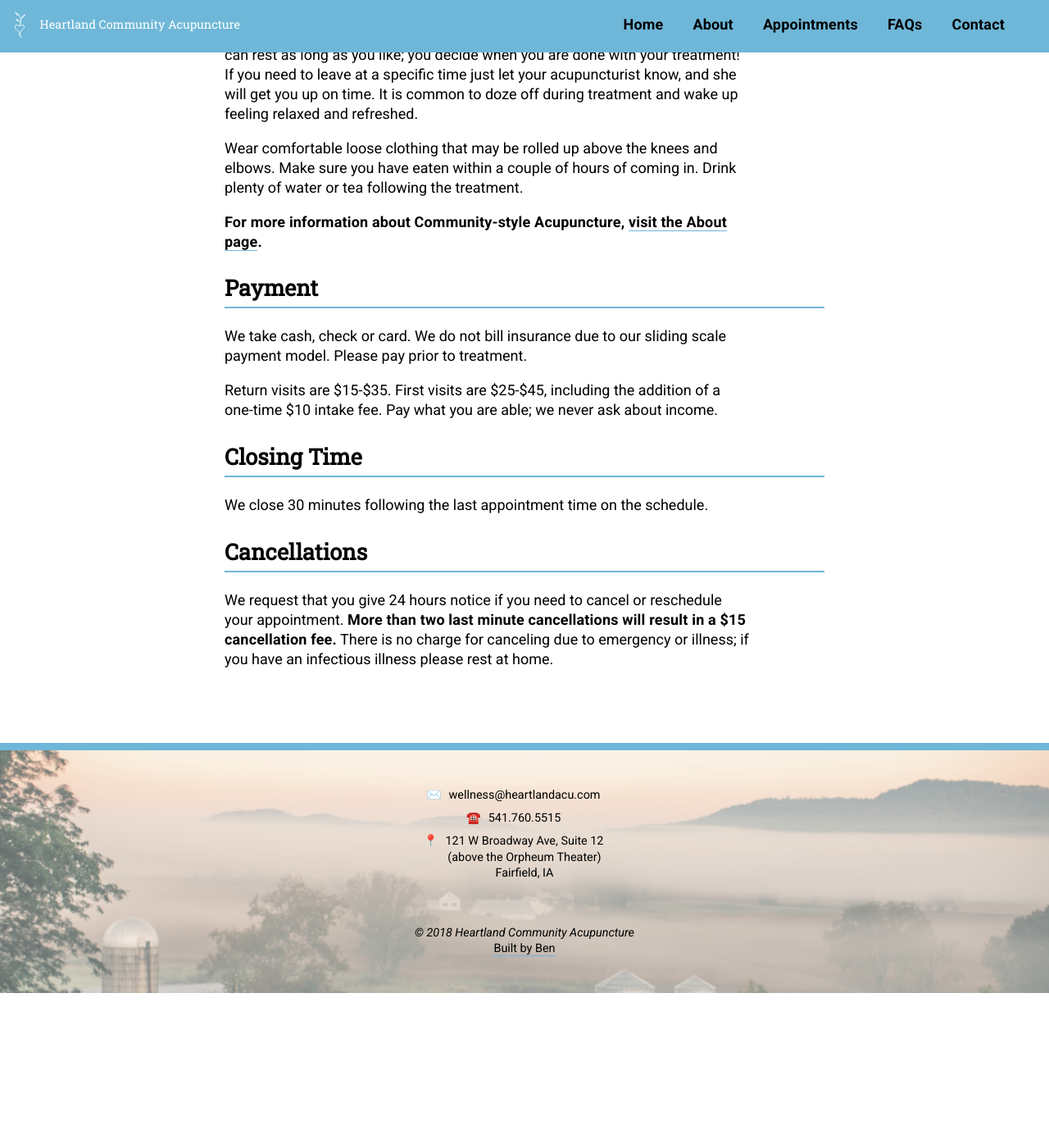
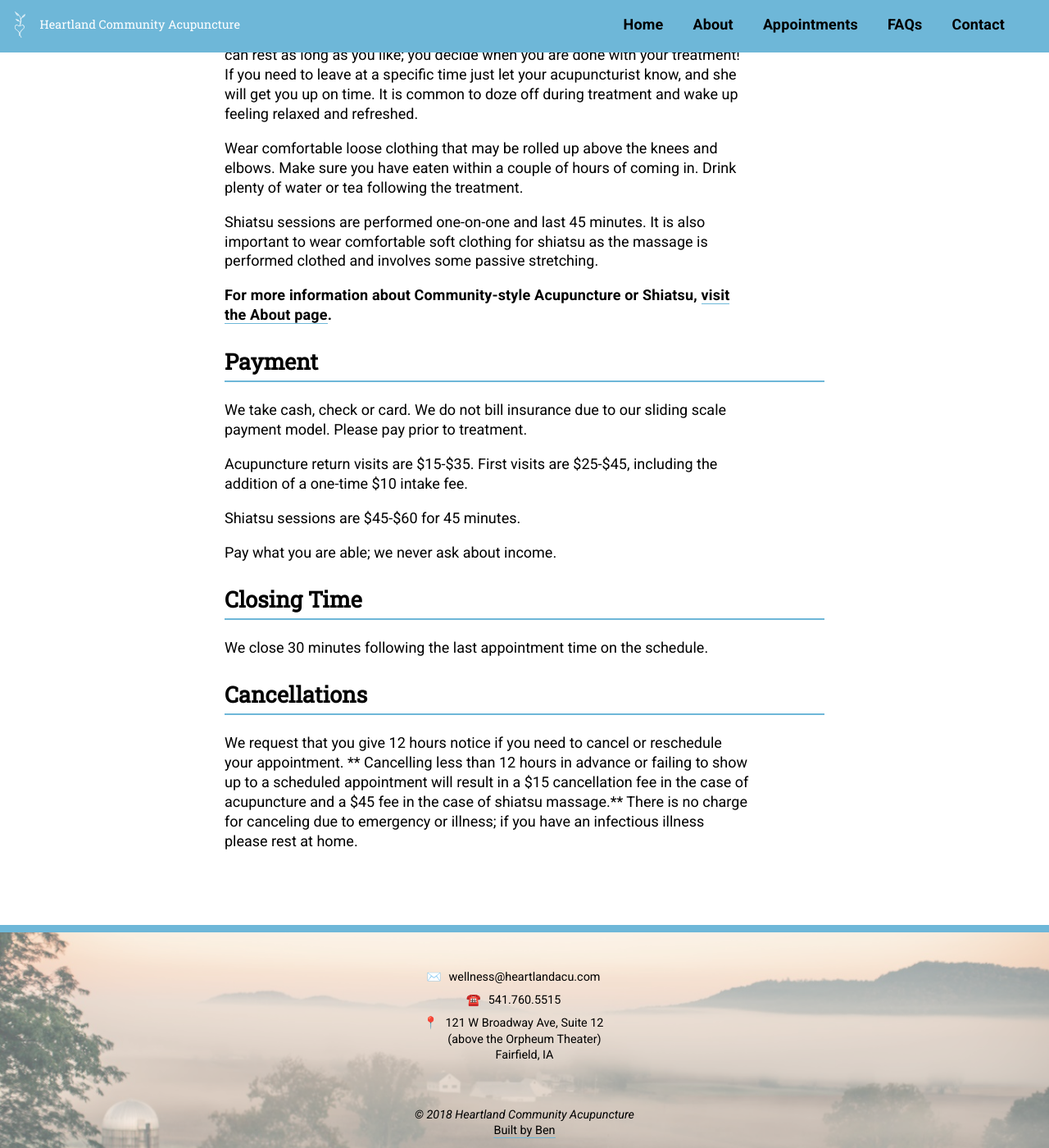
Before and after one commit to alwaysblank/heartlandacu, a Jekyll site: the page built from appointments.md, in a window 1280 px wide and 1400 px high, scrolled down 826 px. Shown: the whole window at 82% size. Built offline with Jekyll 4.4.1, drawn with Linux system fonts in a browser that asks for light colours; a script that is not in the unit is left out; before the commit the page ends 2037 px from its top, so only the background shows below that.

Commit message:
Update Pages “appointments”

```diff
--- a/appointments.md
+++ b/appointments.md
@@ -22,13 +22,19 @@ Appointments last approximately 30-60 minutes. After the needles are in, you can
 
 Wear comfortable loose clothing that may be rolled up above the knees and elbows. Make sure you have eaten within a couple of hours of coming in. Drink plenty of water or tea following the treatment.
 
-**For more information about Community-style Acupuncture, [visit the About page](/about/).**
+Shiatsu sessions are performed one-on-one and last 45 minutes.  It is also important to wear comfortable soft clothing for shiatsu as the massage is performed clothed and involves some passive stretching.
+
+**For more information about Community-style Acupuncture or Shiatsu, [visit the About page](/about/).**
 
 ## Payment
 
 We take cash, check or card. We do not bill insurance due to our sliding scale payment model. Please pay prior to treatment.
 
-Return visits are $15-$35. First visits are $25-$45, including the addition of a one-time $10 intake fee. Pay what you are able; we never ask about income.
+Acupuncture return visits are $15-$35. First visits are $25-$45, including the addition of a one-time $10 intake fee.
+
+Shiatsu sessions are $45-$60 for 45 minutes.
+
+Pay what you are able; we never ask about income.
 
 ## Closing Time
 
@@ -36,4 +42,4 @@ We close 30 minutes following the last appointment time on the schedule.
 
 ## Cancellations
 
-We request that you give 24 hours notice if you need to cancel or reschedule your appointment. **More than two last minute cancellations will result in a $15 cancellation fee.** There is no charge for canceling due to emergency or illness; if you have an infectious illness please rest at home.
+We request that you give 12 hours notice if you need to cancel or reschedule your appointment. ** Cancelling less than 12 hours in advance or failing to show up to a scheduled appointment will result in a $15 cancellation fee in the case of acupuncture and a $45 fee in the case of shiatsu massage.** There is no charge for canceling due to emergency or illness; if you have an infectious illness please rest at home.
```
